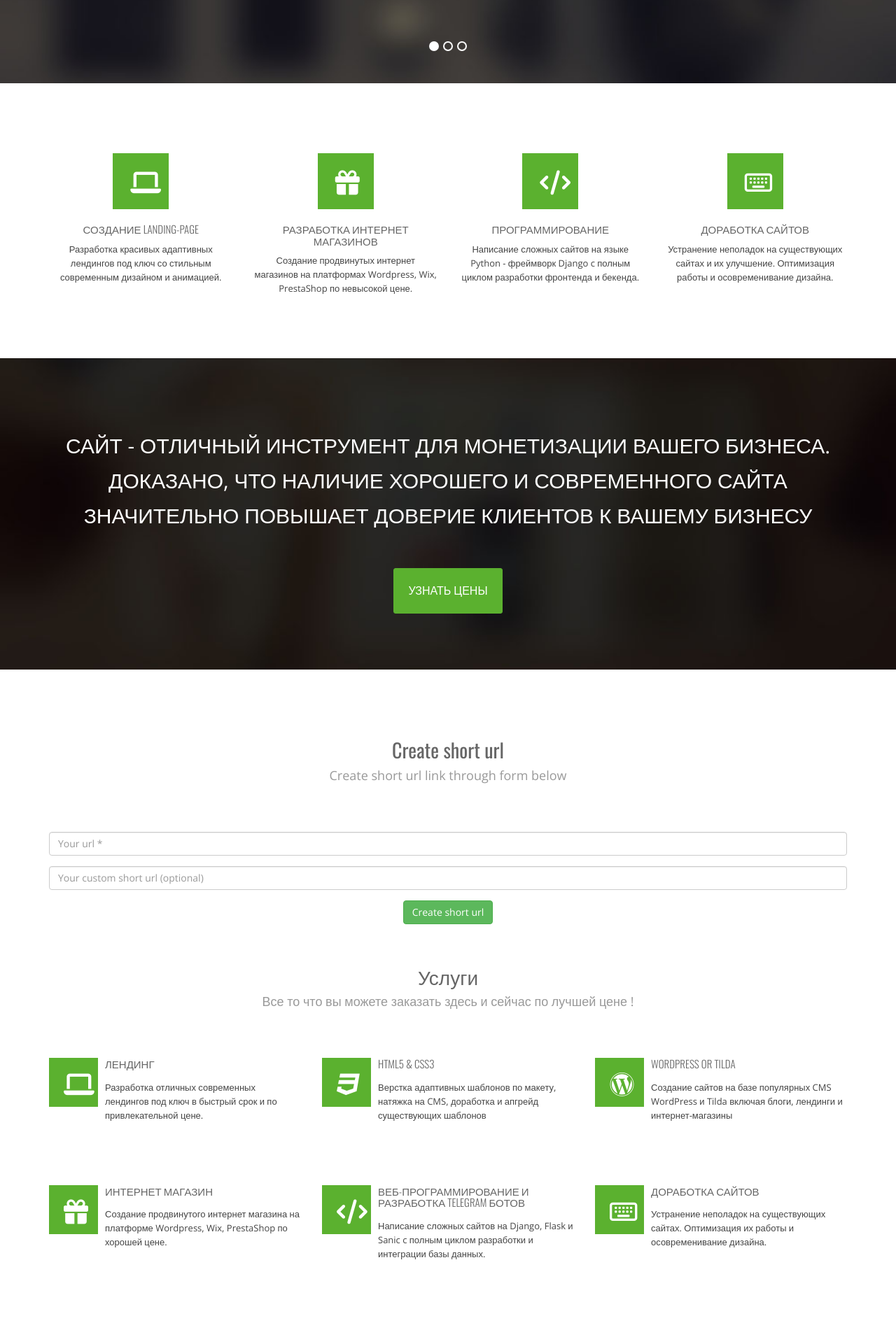
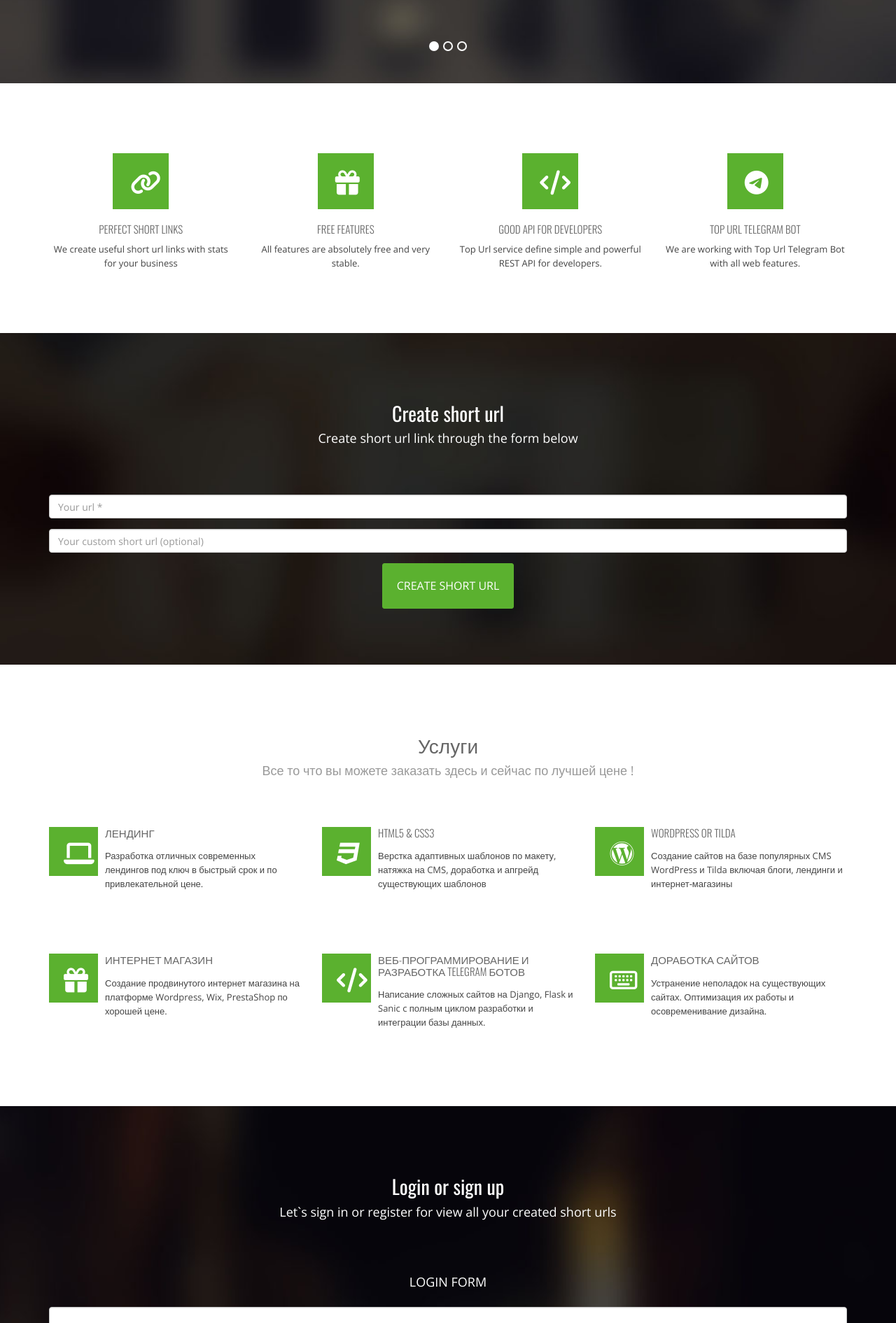
Before and after one commit to Daniil-Kost/top_url, a Django app: template application/templates/index.html in a window 1280 px wide. Shown: the part 581-2472 px from the top of the page at 70% size. Run offline with Django 3.2, Linux system fonts and the light colour scheme; the template is opened without the code that fills it, so the values that code supplies are empty; some libraries are stand-ins or nearby versions.

Commit message:
Create new features oin template

```diff
--- a/application/static/css/style.css
+++ b/application/static/css/style.css
@@ -1814,7 +1814,7 @@ footer.style-1 .footer-link li {
     padding: 8px 12px;
     background: #fff;
     border: 1px solid #fff;
-    color: #666;
+    color: #665;
     font-size: 16px;
 }
 
--- a/application/templates/index.html
+++ b/application/templates/index.html
@@ -221,10 +221,10 @@
                 <div class="row">
                     <div class="col-md-3 col-sm-6 col-xs-12">
                         <div class="feature">
-                            <i class="fa fa-laptop" aria-hidden="true"></i>
+                            <i class="fa fa-link" aria-hidden="true"></i>
                             <div class="feature-content">
-                                <h4>Создание Landing-Page</h4>
-                                <p>Разработка красивых адаптивных лендингов под ключ со стильным современным дизайном и анимацией.</p>
+                                <h4>Perfect short links</h4>
+                                <p>We create useful short url links with stats for your business</p>
                             </div>
                         </div>
                     </div><!-- /.col-md-3 -->
@@ -232,8 +232,8 @@
                         <div class="feature">
                             <i class="fa fa-gift"></i>
                             <div class="feature-content">
-                                <h4>Разработка интернет магазинов</h4>
-                                <p>Создание продвинутых интернет магазинов на платформах Wordpress, Wix, PrestaShop по невысокой цене.</p>
+                                <h4>Free Features</h4>
+                                <p>All features are absolutely free and very stable.</p>
                             </div>
                         </div>
                     </div><!-- /.col-md-3 -->
@@ -241,17 +241,17 @@
                         <div class="feature">
                             <i class="fa fa-code" aria-hidden="true"></i>
                             <div class="feature-content">
-                                <h4>Программирование</h4>
-                                <p>Написание сложных сайтов на языке Python - фреймворк Django c полным циклом разработки фронтенда и бекенда.</p>
+                                <h4>Good API for developers</h4>
+                                <p>Top Url service define simple and powerful REST API for developers.</p>
                             </div>
                         </div>
                     </div><!-- /.col-md-3 -->
                     <div class="col-md-3 col-sm-6 col-xs-12">
                         <div class="feature">
-                            <i class="fa fa-keyboard-o" aria-hidden="true"></i>
+                            <i class="fa fa-telegram" aria-hidden="true"></i>
                             <div class="feature-content">
-                                <h4>Доработка Сайтов</h4>
-                                <p>Устранение неполадок на существующих сайтах и их улучшение. Оптимизация работы и осовременивание дизайна.</p>
+                                <h4>Top Url Telegram Bot</h4>
+                                <p>We are working with Top Url Telegram Bot with all web features.</p>
                             </div>
                         </div>
                     </div>
@@ -265,11 +265,39 @@
     <!-- Start Call to Action Section -->
     <section class="call-to-action">
         <div class="container">
+                          <div class="row">
+                <div class="col-lg-12">
+                    <div class="section-title text-center noselect">
+                        <h3 style="color: white">Create short url</h3>
+                        <p style="color: white">Create short url link through the form below</p>
+                    </div>
+                </div>
+            </div>
             <div class="row">
-                <div class="col-md-12 noselect">
-                    <h1>Сайт - отличный инструмент для монетизации вашего бизнеса. </br> Доказано, что наличие хорошего и современного сайта </br>значительно повышает доверие клиентов к вашему бизнесу</h1>
-                    <a href="#pricing" class="page-scroll"><button type="submit" class="btn btn-primary">Узнать Цены</button></a>
+                <div class="col-lg-12">
+
+                    <form name="CreateUrl" method="post">
+                        <div class="row">
+                            <div class="col-md-12">
+                                <div class="form-group">
+                                    <input type="text" class="form-control" placeholder="Your url *" id="url" required data-validation-required-message="Пожалуйста напишите ваше имя." name="url">
+                                    <p class="help-block text-danger"></p>
+                                </div>
+                                <div class="form-group">
+                                    <input type="text" class="form-control" placeholder="Your custom short url (optional)" id="short_url" required data-validation-required-message="Пожалуйста введите ваш email ." name="short_url">
+                                    <p class="help-block text-danger"></p>
+                                </div>
+                            </div>
+                            <div class="clearfixff"></div>
+                            <div class="col-lg-12 text-center">
+                                    <button type="submit" class="btn btn-primary">Create short url</button>
+                                </div>
+                        </div>
+                    </form>
+
                 </div>
+
+
             </div>
         </div>
     </section>
@@ -279,41 +307,6 @@
     <!-- Start Services Section -->
         <section id="service" class="services-section">
             <div class="container">
-                <div class="row">
-                <div class="col-lg-12">
-                    <div class="section-title text-center noselect">
-                        <h3>Create short url</h3>
-                        <p>Create short url link through form below</p>
-                    </div>
-                </div>
-            </div>
-            <div class="row">
-                <div class="col-lg-12">
-
-                    <form name="sentMessage" method="post">
-                        <div class="row">
-                            <div class="col-md-12">
-                                <div class="form-group">
-                                    <input type="text" class="form-control" placeholder="Your url *" id="names" required data-validation-required-message="Пожалуйста напишите ваше имя." name="url">
-                                    <p class="help-block text-danger"></p>
-                                </div>
-                                <div class="form-group">
-                                    <input type="email" class="form-control" placeholder="Your custom short url (optional)" id="emails" required data-validation-required-message="Пожалуйста введите ваш email ." name="short_url">
-                                    <p class="help-block text-danger"></p>
-                                </div>
-                            </div>
-                            <div class="clearfixff"></div>
-                            <div class="col-lg-12 text-center">
-                                    <button type="submit" class="btn btn-success">Create short url</button>
-                                </div>
-                        </div>
-                    </form>
-
-                </div>
-
-
-            </div>
-                <br><br>
                 <div class="row">
                     <div class="col-md-12">
                         <div class="section-title text-center">
@@ -428,7 +421,7 @@
             </div>
             <div class="row">
                 <div class="col-lg-12">
-                    <form name="sentMessage" method="post">
+                    <form name="Login" action="/login" method="post">
                         <div class="row">
                             <div class="col-md-12">
                                 <div class="form-group text-center noselect">
@@ -451,7 +444,7 @@
                     </form>
 
 <!--                    -----------------------------------  -->
-                                        <form name="sentMessage" method="post">
+                    <form name="Register" action="/register" method="post">
                         <div class="row">
                             <div class="col-md-12">
                                 <div class="form-group text-center noselect">
@@ -540,27 +533,16 @@
         <div class="container">
 
             <div class="row">
-                <div class="col-md-4">
-                    <div class="footer-contact-info noselect">
-                        <h4>Связь со мной</h4>
+                <div class="col-md-12">
+                    <div class="footer-contact-info noselect text-center">
+                        <h4>Contacts</h4>
                         <ul>
                             <li><strong>
                             <i class="fa fa-envelope-o" aria-hidden="true"></i> </strong><a class ="contacts" href="mailto:lemk@ukr.net"> lemk@ukr.net</a></li>
                             <li><strong>
-                            <i class="fa fa-phone" aria-hidden="true"></i> </strong> <a class ="contacts" href="tel:+38093746550"> +38 093 742 65 50 </a> (Viber, WhatsApp)</li>
+                            <i class="fa fa-phone" aria-hidden="true"></i> </strong> <a class ="contacts" href="tel:+38093746550"> +38 093 742 65 50 </a> (Viber, Skype)</li>
                             <li><strong><i class="fa fa-telegram" aria-hidden="true"></i> Telegram: </strong><a class ="contacts" href="https://t.me/lemk1" target="_blank">@lemk1</a></li>
                             <li><strong><i class="fa fa-facebook" aria-hidden="true"></i> Facebook: </strong><a class ="contacts" href="https://www.facebook.com/lemk.ua" target="_blank">www.facebook.com/lemk.ua</a></li>
-                        </ul>
-                    </div>
-                </div>
-                <div class="col-md-4 col-md-offset-4">
-                    <div class="footer-contact-info noselect">
-                        <h4>Контактная информация</h4>
-                        <ul>
-                            <li><strong><i class="fa fa-map-marker" aria-hidden="true"></i> Страна:</strong> Украина, Харьковская область</li>
-                            <li><strong><i class="fa fa-home" aria-hidden="true"></i> Город:</strong> Харьков, индекс 61013</li>
-                            <li><strong><i class="fa fa-calendar" aria-hidden="true"></i> Рабочие дни:</strong> Понедельник-Суббота</li>
-                            <li><strong><i class="fa fa-tachometer" aria-hidden="true"></i> Рабочие часы:</strong> 9.00-22.00</li>
                         </ul>
                     </div>
                 </div>
@@ -570,13 +552,13 @@
             <div class="container">
                 <div class="row">
                     <div class="col-md-4 col-xs-12 noselect">
-                        <span class="copyright">Авторские права &copy; <a href="http://lemk.site">lemk.site</a> 2018</span>
+                        <span class="copyright">Copyright &copy; <a href="http://url2.top">url2.top</a> 2019</span>
                     </div>
                     <div class="col-md-4 col-xs-12 noselect">
                         <div class="footer-social text-center">
                             <ul>
-                                <li><a target="_blank" href="https://www.facebook.com/lemk.ua"><i class="fa fa-twitter"></i></a></li>
-                                <li><a target="_blank" href="https://twitter.com/lemk1997"><i class="fa fa-facebook"></i></a></li>
+                                <li><a target="_blank" href="https://twitter.com/lemk1997"><i class="fa fa-twitter"></i></a></li>
+                                <li><a target="_blank" href="https://www.facebook.com/lemk.ua"><i class="fa fa-facebook"></i></a></li>
                                 <li><a target="_blank" href="https://plus.google.com/u/0/106401310590041956412"><i class="fa fa-google-plus"></i></a></li>
                             </ul>
                         </div>
@@ -584,7 +566,7 @@
                     <div class="col-md-4 col-xs-12 noselect">
                         <div class="footer-link">
                             <ul class="pull-right">
-                                <li><a href="#">Разработчик: Даниил Костышак</a>
+                                <li><a href="#">Developed by: Daniil Kostyshak</a>
                                 </li>
                             </ul>
                         </div>
```
